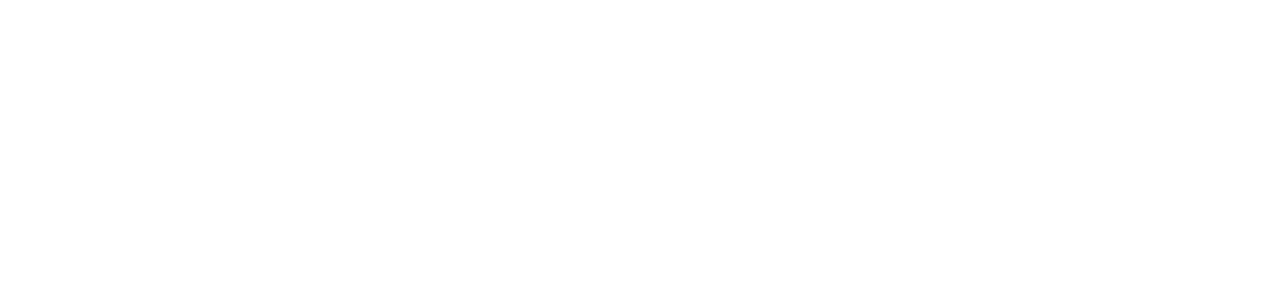
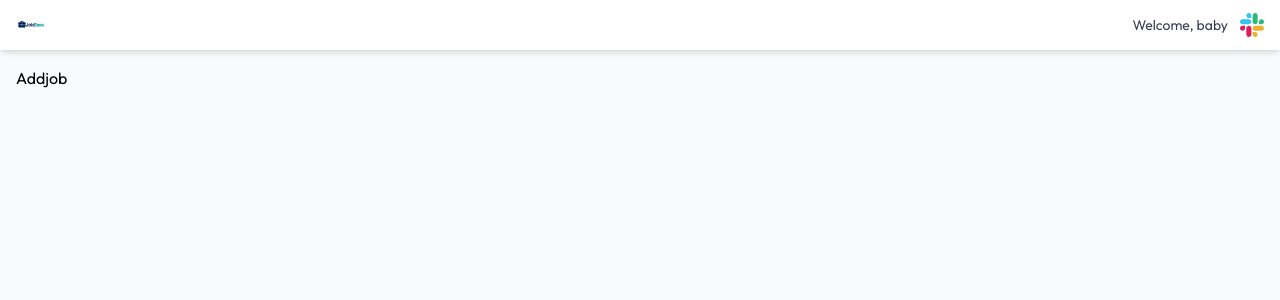
Before and after one commit to nitesh8652/JobEase, a React (Vite) app in the folder client/: page /dashboard/add-job in a window 1280 px wide. Before the commit this address had no page. Shown: the top 300 px of the page. Built offline with nearby package versions, Linux system fonts and the light colour scheme.

Commit message:
recuter dashboard

```diff
--- a/client/src/App.jsx
+++ b/client/src/App.jsx
@@ -7,9 +7,13 @@
 import RecuterLogin from './Components/RecuterLogin'
 import { AppContextProvider, AppContext } from './Context/AppContext'
 import { useContext } from 'react'
+import Dashboard from './Pages/Dashboard'
+import Addjob from './Pages/Addjob'
+import Managejobs from './Pages/Managejobs'
+import ViewApplication from './Pages/ViewApplication'
 
 const AppContent = () => {
-  const{showRecruiterLogin} = useContext(AppContext)
+  const { showRecruiterLogin } = useContext(AppContext)
 
   return (
     <div>
@@ -19,6 +23,11 @@
         <Route path='/apply-job/:id' element={<ApplyJob />} />
         <Route path='/application' element={<Application />} />
         <Route path='/resume/:id' element={<Resume />} />
+        <Route path='/dashboard' element={<Dashboard />} >
+          <Route path='add-job' element={<Addjob />} />
+          <Route path='manage-job' element={<Managejobs />} />
+          <Route path='view-application' element={<ViewApplication />} />
+        </Route>
       </Routes>
     </div>
   )
--- /dev/null
+++ b/client/src/Pages/Addjob.jsx
@@ -0,0 +1,9 @@
+import React from 'react'
+
+const Addjob = () => {
+  return (
+    <div>Addjob</div>
+  )
+}
+
+export default Addjob
--- /dev/null
+++ b/client/src/Pages/Dashboard.jsx
@@ -0,0 +1,37 @@
+import React from 'react'
+import { Outlet } from 'react-router-dom'
+import { assets } from '../assets/assets'
+import { useNavigate } from 'react-router-dom'
+
+const Dashboard = () => {
+
+    const navigate = useNavigate();
+
+    return (
+        <div className='min-h-screen bg-gray-50'>
+            {/* Navbar */}
+            <div className='bg-white shadow-md h-[50px] flex items-center justify-between px-4'>
+                <img onClick={() => navigate('/')} src={assets.logo} className='h-8 w-8 cursor-pointer' />
+                <div className='flex items-center gap-3'>
+                    <p className='text-gray-700 text-sm max-sm:hidden'>Welcome, baby</p>
+                    <div className='flex items-center gap-2 relative group'>
+                        <img src={assets.company_icon} className='w-6 h-6' />
+                        <div className='absolute hidden group-hover:block top-0 right-0 z-10 text-black rounded pt-12 '>
+                            <ul className='list-none m-0 p-2 bg-white rounded-md  text-sm shadow-xl'>
+                                <li className=' py-1 px-2 pr-10 cursor-pointer text-red-600 hover:text-red-800 text-sm'>Logout</li>
+                            </ul>
+                        </div>
+
+                    </div>
+                </div>
+            </div>
+
+            {/* Page Content */}
+            <div className='p-4'>
+                <Outlet />
+            </div>
+        </div>
+    )
+}
+
+export default Dashboard
--- /dev/null
+++ b/client/src/Pages/Managejobs.jsx
@@ -0,0 +1,9 @@
+import React from 'react'
+
+const Managejobs = () => {
+  return (
+    <div>Managejobs</div>
+  )
+}
+
+export default Managejobs
--- /dev/null
+++ b/client/src/Pages/ViewApplication.jsx
@@ -0,0 +1,9 @@
+import React from 'react'
+
+const ViewApplication = () => {
+  return (
+    <div>ViewApplication</div>
+  )
+}
+
+export default ViewApplication
```
